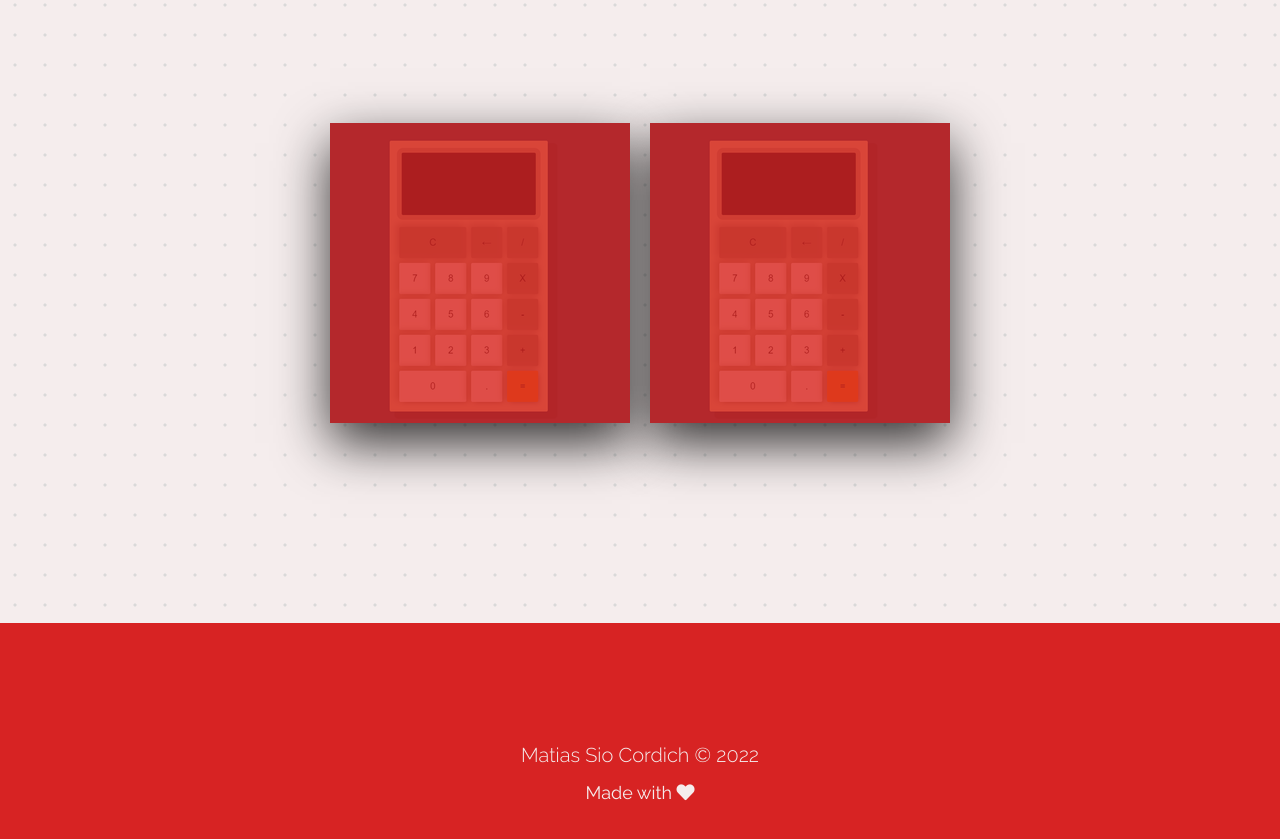
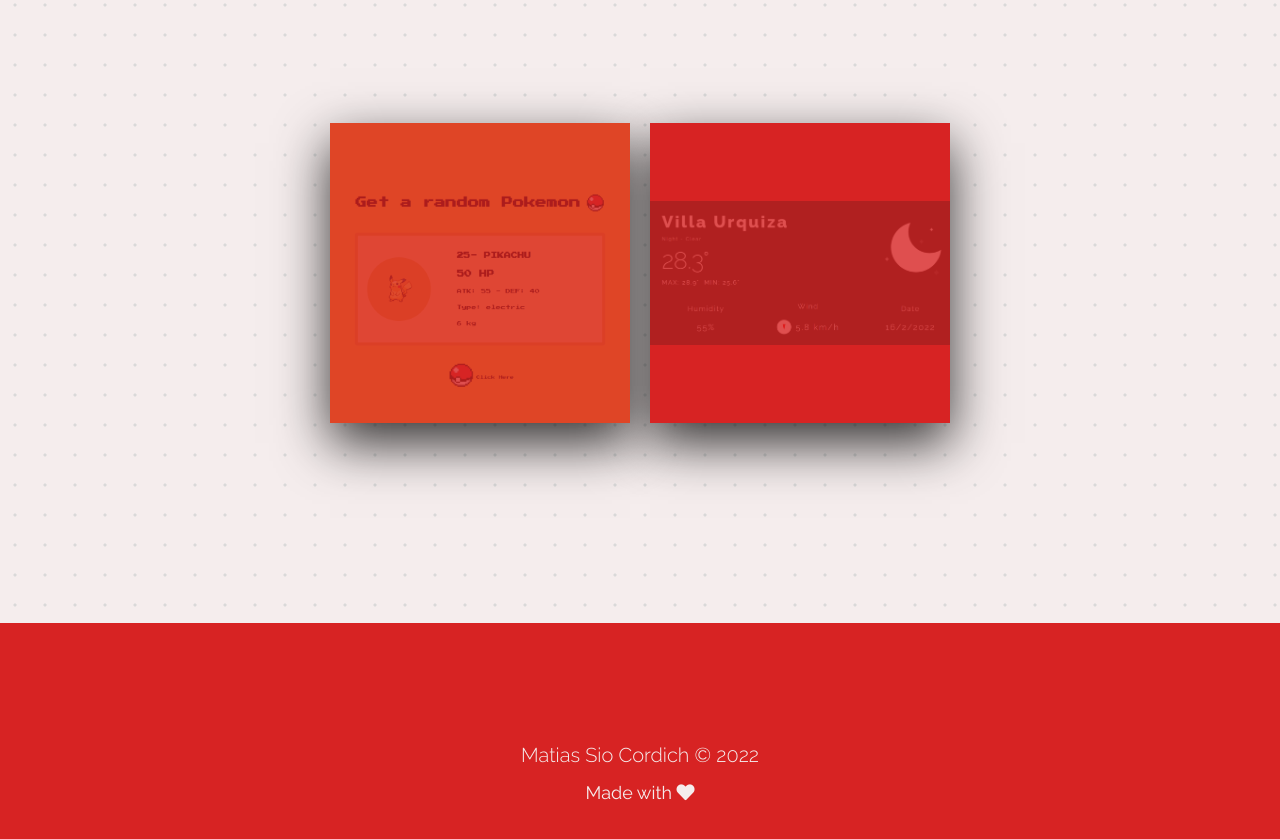
Before and after one commit to MatiasCordich/Portfolio, a React (Create React App) app: page /proyects in a window 1280 px wide. Shown: the part 880-1719 px from the top of the page. Built offline with nearby package versions, Linux system fonts and the light colour scheme; some icons are missing.

Commit message:
proyects section changes

```diff
--- a/src/components/navbar.css
+++ b/src/components/navbar.css
@@ -21,6 +21,7 @@
     background-color: var(--red);
     border-radius: 100%;
     float: right;
+    cursor: pointer;
 }
 
 .btn-menu-close{
--- a/src/pages/Proyects.jsx
+++ b/src/pages/Proyects.jsx
@@ -1,5 +1,4 @@
 import './proyects.css'
-import calculadora from '../images/calculadora.png'
 
 const Proyects = () => {
   return <section className='proyects' data-aos="fade-down" data-aos-duration="1500" data-aos-delay="500">
@@ -18,10 +17,10 @@ const Proyects = () => {
               <p className='description-text'>Calculadora funcional hecha con Javascript vanilla</p>
               <p className='description-tech'>HTML | CSS | JS</p>
               <div className='btn__proyects'>
-                <a href="#">
+                <a href="https://calculadora-lemon-rho.vercel.app/" target='__blank'>
                   <i class="fas fa-link"></i>
                 </a>
-                <a href="#">
+                <a href="https://github.com/MatiasCordich/Calculadora" target='__blank'>
                   <i class="fab fa-github"></i>
                 </a>
               </div>
@@ -40,10 +39,10 @@ const Proyects = () => {
               <p className='description-text'>Landing Page sobre una ecommerce de quesos</p>
               <p className='description-tech'>HTML | CSS </p>
               <div className='btn__proyects'>
-                <a href="#">
+                <a href="https://pagina-quesos.vercel.app/" target='__blank'>
                   <i class="fas fa-link"></i>
                 </a>
-                <a href="#">
+                <a href="https://github.com/MatiasCordich/Pagina-Quesos" target='__blank'>
                   <i class="fab fa-github"></i>
                 </a>
               </div>
@@ -53,19 +52,19 @@ const Proyects = () => {
 
         <div className='card'>
           <div className='face face1'>
-            <div className='content'>
+            <div className='content-2'>
             </div>
           </div>
           <div className='face face2'>
             <div className='content'>
               <h2 className='description-title'>Pokemon Random</h2>
               <p className='description-text'>App que arroja un pokemon random con sus stats.</p>
-              <p className='description-tech'>HTML | CSS | JS | PokeApi | React</p>
+              <p className='description-tech'>React | PokeApi</p>
               <div className='btn__proyects'>
-                <a href="#">
+                <a href="https://poke-api-xi.vercel.app/" target='__blank'>
                   <i class="fas fa-link"></i>
                 </a>
-                <a href="#">
+                <a href="https://github.com/MatiasCordich/PokeApi" target='__blank'>
                   <i class="fab fa-github"></i>
                 </a>
               </div>
@@ -75,7 +74,7 @@ const Proyects = () => {
 
         <div className='card'>
           <div className='face face1'>
-            <div className='content'>
+            <div className='content-3'>
             </div>
           </div>
           <div className='face face2'>
@@ -84,10 +83,10 @@ const Proyects = () => {
               <p className='description-text'>Información meteorológica de tu ubicación actual</p>
               <p className='description-tech'>HTML | CSS | JS | WeatherAPI</p>
               <div className='btn__proyects'>
-                <a href="#">
+                <a href="https://weather-app-alpha-seven.vercel.app/" target='__blank'>
                   <i class="fas fa-link"></i>
                 </a>
-                <a href="#">
+                <a href="https://github.com/MatiasCordich/Weather-App" target='__blank'>
                   <i class="fab fa-github"></i>
                 </a>
               </div>
--- a/src/pages/proyects.css
+++ b/src/pages/proyects.css
@@ -42,7 +42,9 @@
 }
 
 .card .face.face1 .content,
-.card .face.face1 .content-1{
+.card .face.face1 .content-1,
+.card .face.face1 .content-2,
+.card .face.face1 .content-3{
     display: flex;
     justify-content: center;
     align-items: center;
@@ -56,17 +58,30 @@
 
 }
 
+.card .face.face1 .content-3{
+    background-size: contain;
+}
+
 .card .face.face1 .content{
     background-image: url(../images/calculadora.png);
 }
 
 .card .face.face1 .content-1 {
     background-image: url(../images/queseria.png);
+}
 
+.card .face.face1 .content-2 {
+    background-image: url(../images/pokeApi.png);
+}
+
+.card .face.face1 .content-3 {
+    background-image: url(../images/wheaterapp.png);
 }
 
 .card:hover .face.face1 .content,
-.card:hover .face.face1 .content-1 {
+.card:hover .face.face1 .content-1,
+.card:hover .face.face1 .content-2,
+.card:hover .face.face1 .content-3 {
     opacity: 1;
 }
 
```
Also changed, not shown: src/images/pokeApi.png (added), src/images/wheaterapp.png (added).
